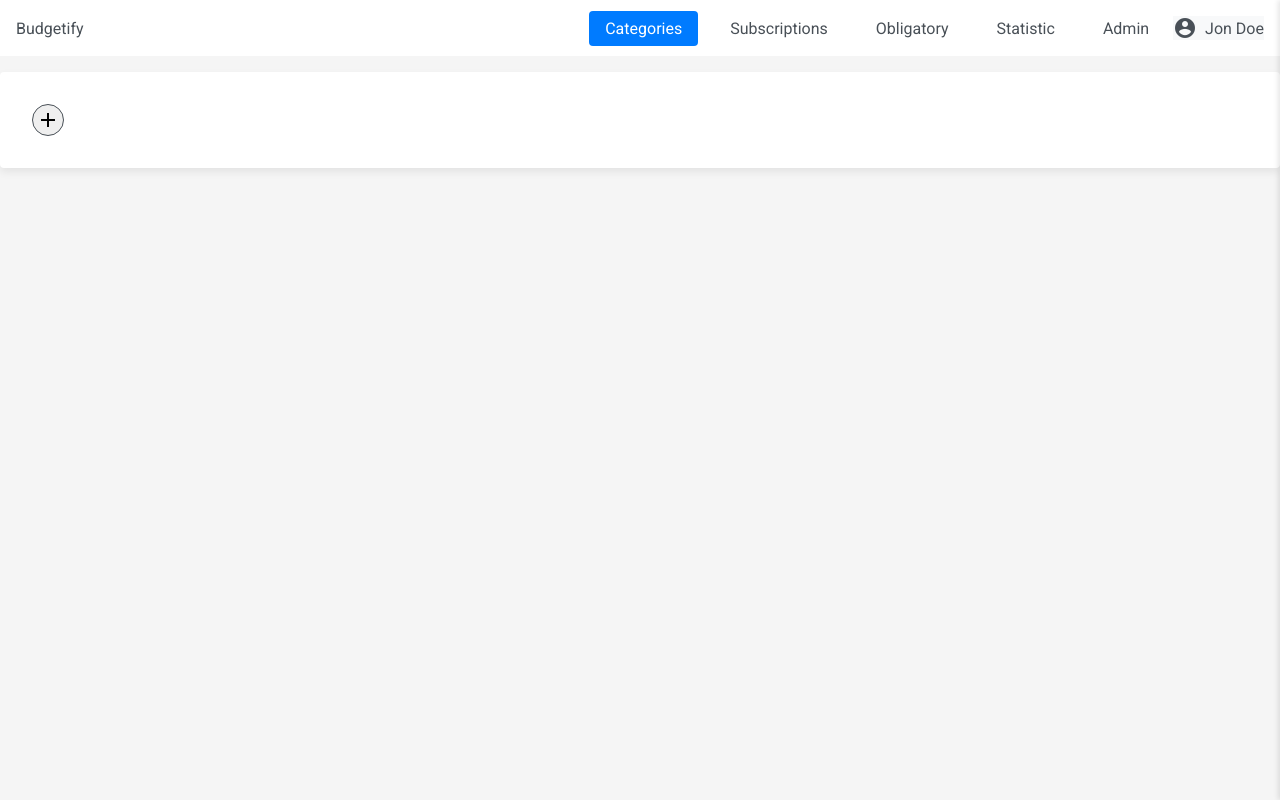
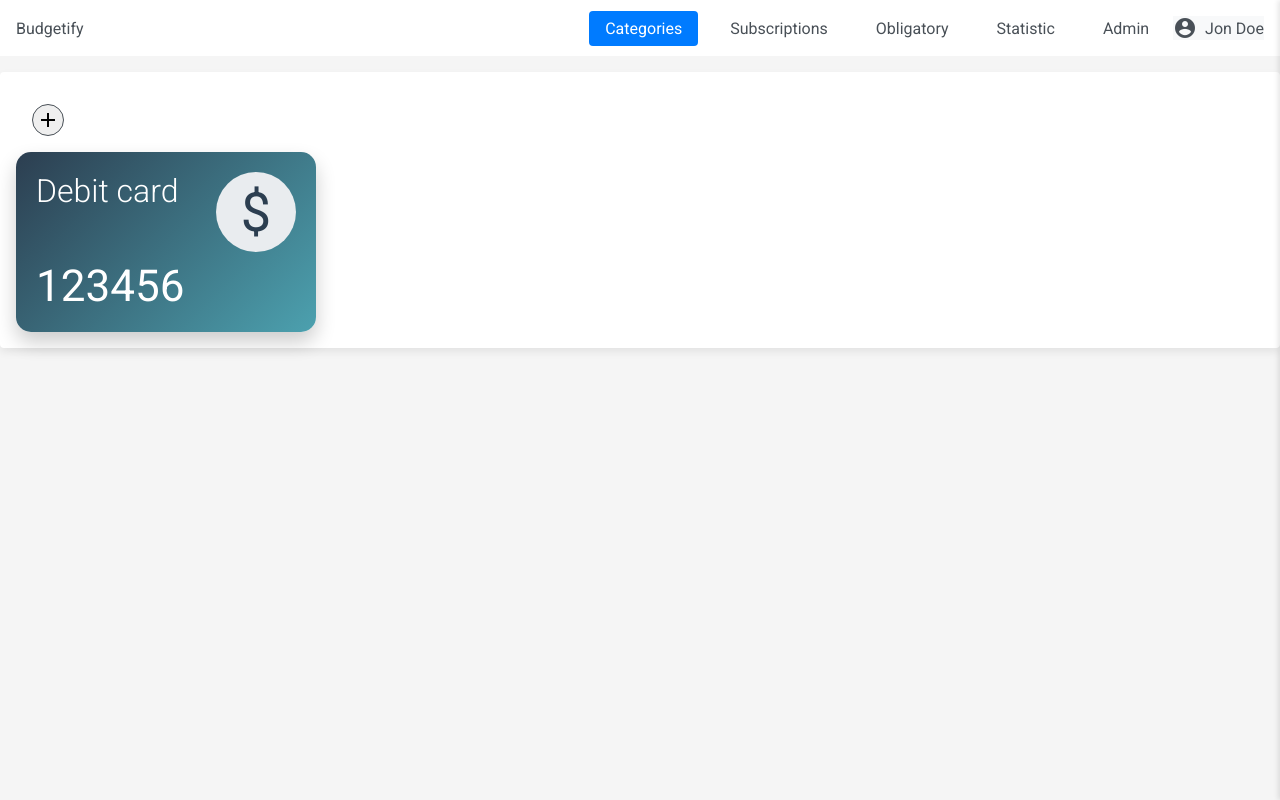
Before and after one commit to SiarhKul/angular-mentorship, an Angular app: page /categories in a window 1280 px wide. Built offline with nearby package versions, Linux system fonts and the light colour scheme.

Commit message:
chore: Add card layout

```diff
--- /dev/null
+++ b/src/app/features/account-money-creator/components/account-money-card.css
@@ -0,0 +1,50 @@
+.account-money-card {
+    width: 300px;
+    height: 180px;
+    background: linear-gradient(135deg, #2c3e50, #4ca1af);
+    border-radius: 15px;
+    padding: 20px;
+    box-shadow: 0 10px 20px rgba(0, 0, 0, 0.2);
+    color: white;
+    display: flex;
+    flex-direction: column;
+    justify-content: space-between;
+}
+
+.card-summary {
+    display: flex;
+    justify-content: space-between;
+
+}
+
+.card-title {
+    font-size: 32px;
+    font-weight: lighter;
+}
+
+.card-sum {
+    font-size: 44px;
+}
+
+.currency {
+    width: 80px;
+    height: 80px;
+    font-size: 54px;
+    display: flex;
+    justify-content: center;
+    align-items: center;
+    border-radius: 50%;
+    background-color: var(--background-color-dark);
+    color: #2c3e50
+}
+
+
+.card-decoration {
+    position: absolute;
+    width: 100px;
+    height: 100px;
+    background-color: rgba(255, 255, 255, 0.1);
+    border-radius: 50%;
+    top: -30px;
+    right: -30px;
+}
--- /dev/null
+++ b/src/app/features/account-money-creator/components/account-money-card.ts
@@ -0,0 +1,21 @@
+import {Component} from '@angular/core'
+
+@Component({
+  selector: 'account-money-card',
+  standalone: true,
+  styleUrls: ['account-money-card.css'],
+  template: `
+    <div class="account-money-card">
+      <div class="card-summary">
+        <span class="card-title">Debit card</span>
+        <span class="currency">$</span>
+      </div>
+      <span class="card-sum">123456</span>
+    </div>
+
+  `
+})
+export class AccountMoneyCard {
+  constructor() {
+  }
+}
--- a/src/app/pages/categories/categories.component.html
+++ b/src/app/pages/categories/categories.component.html
@@ -1,3 +1,6 @@
 <account-money-creator>
 
 </account-money-creator>
+<account-money-card>
+
+</account-money-card>
--- a/src/app/pages/categories/categories.component.ts
+++ b/src/app/pages/categories/categories.component.ts
@@ -2,11 +2,15 @@ import {Component} from '@angular/core';
 import {
   AccountMoneyCreator
 } from "../../features/account-money-creator/account-money-creator";
+import {
+  AccountMoneyCard
+} from "../../features/account-money-creator/components/account-money-card";
 
 @Component({
   selector: 'app-categories',
   imports: [
     AccountMoneyCreator,
+    AccountMoneyCard
   ],
   templateUrl: './categories.component.html',
   styleUrl: './categories.component.css'
--- a/src/styles.css
+++ b/src/styles.css
@@ -1,4 +1,7 @@
 :root {
+    --sky-300: #51a2ff;
+
+
     /* Primary colors */
     --primary-color: #007bff;
     --primary-color-light: #4da3ff;
@@ -12,6 +15,7 @@
     --background-color: #f5f5f5;
     --background-color-light: #f8f9fa;
     --background-color-dark: #e9ecef;
+    --background-color-primary: var(--sky-300);
 
     /* UI colors */
     --border-color: #e9ecef;
```
